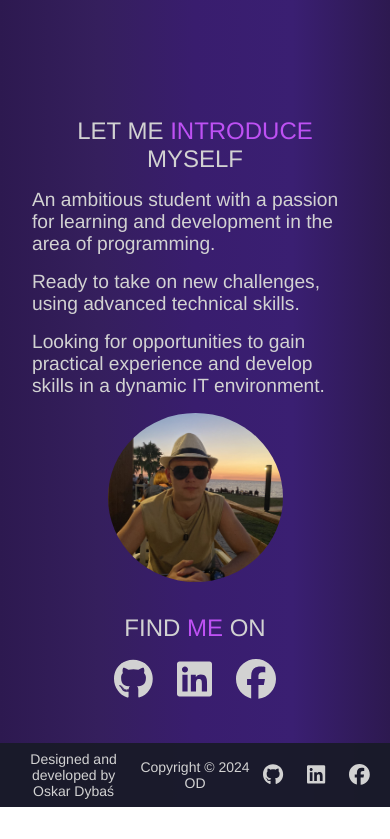
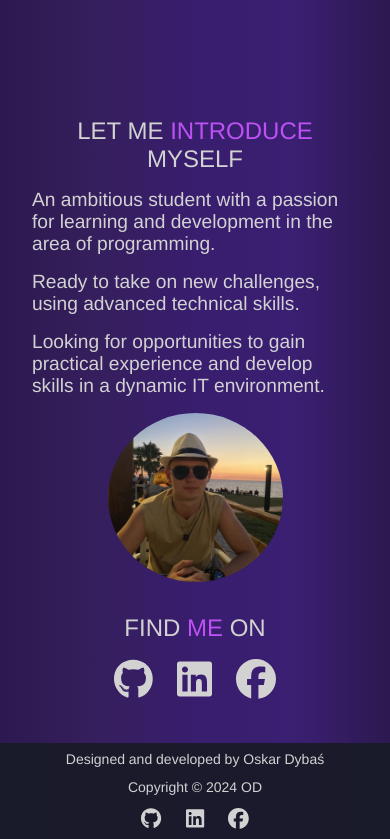
Before and after one commit to Oskii0201/Portfolio, a React (Vite) app: page / in a window 390 px wide. Shown: the part 608-1447 px from the top of the page. Before the commit the page ends 1415 px from the top, so only its background shows below. Built offline with nearby package versions, Linux system fonts and the light colour scheme.

Commit message:
updated: footer styles

```diff
--- a/src/components/Footer/Footer.module.css
+++ b/src/components/Footer/Footer.module.css
@@ -32,3 +32,12 @@
 .linkList li:last-child {
     margin-right: 0;
 }
+
+/*Responsiveness*/
+@media only screen and (max-width:802px){
+    .footer {
+        flex-direction: column;
+        gap: 0.5rem;
+        height: 6rem;
+    }
+}
```
